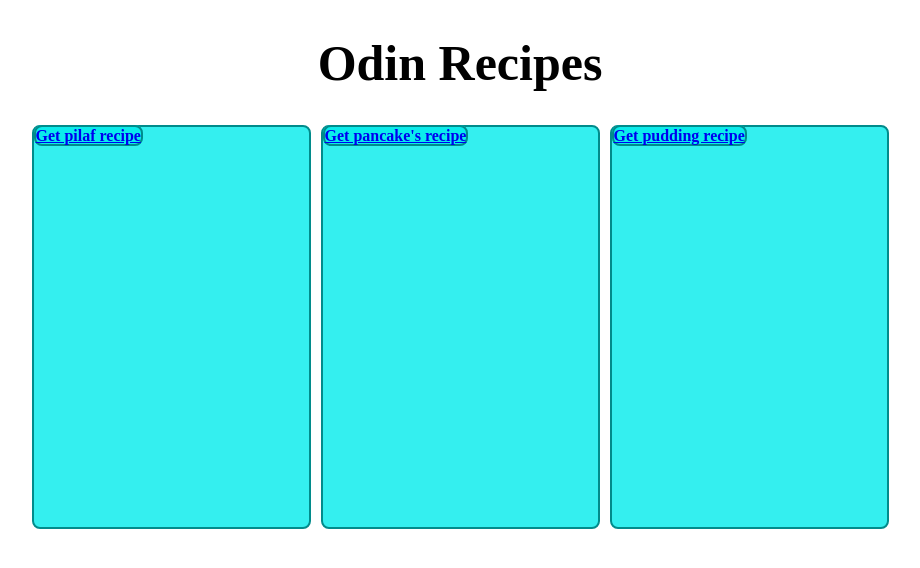
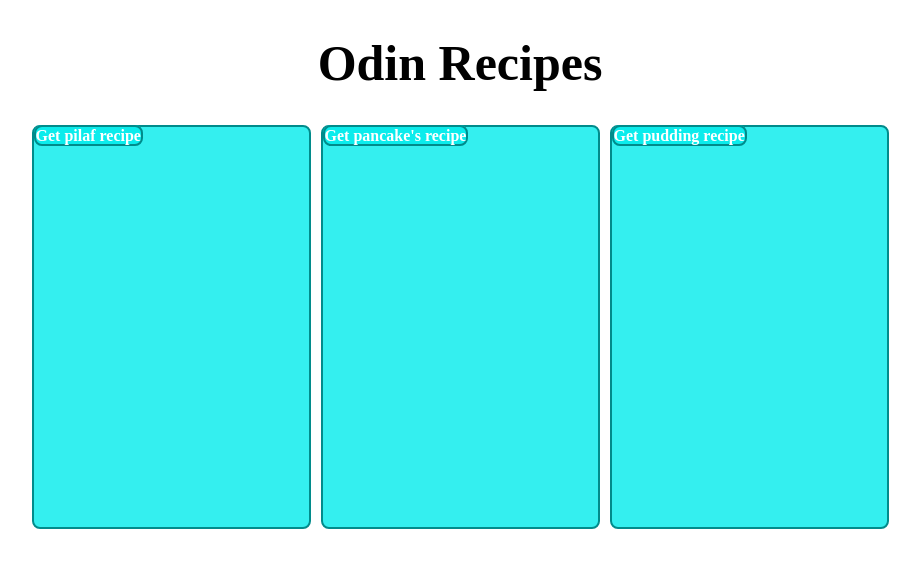
Before and after one commit to DDDesignStudio/odin-recipes, a plain HTML site: page index.html in a window 1280 px wide. Shown: the whole page, without its empty margins (180-1100 px from the left). Drawn offline with Linux system fonts and the light colour scheme.

Commit message:
Button color change

```diff
--- a/style.css
+++ b/style.css
@@ -4,7 +4,8 @@
     text-align: center;
 }
 
-*a {
+.container a {
+    text-decoration: none;
     color: white;
 }
 
```
